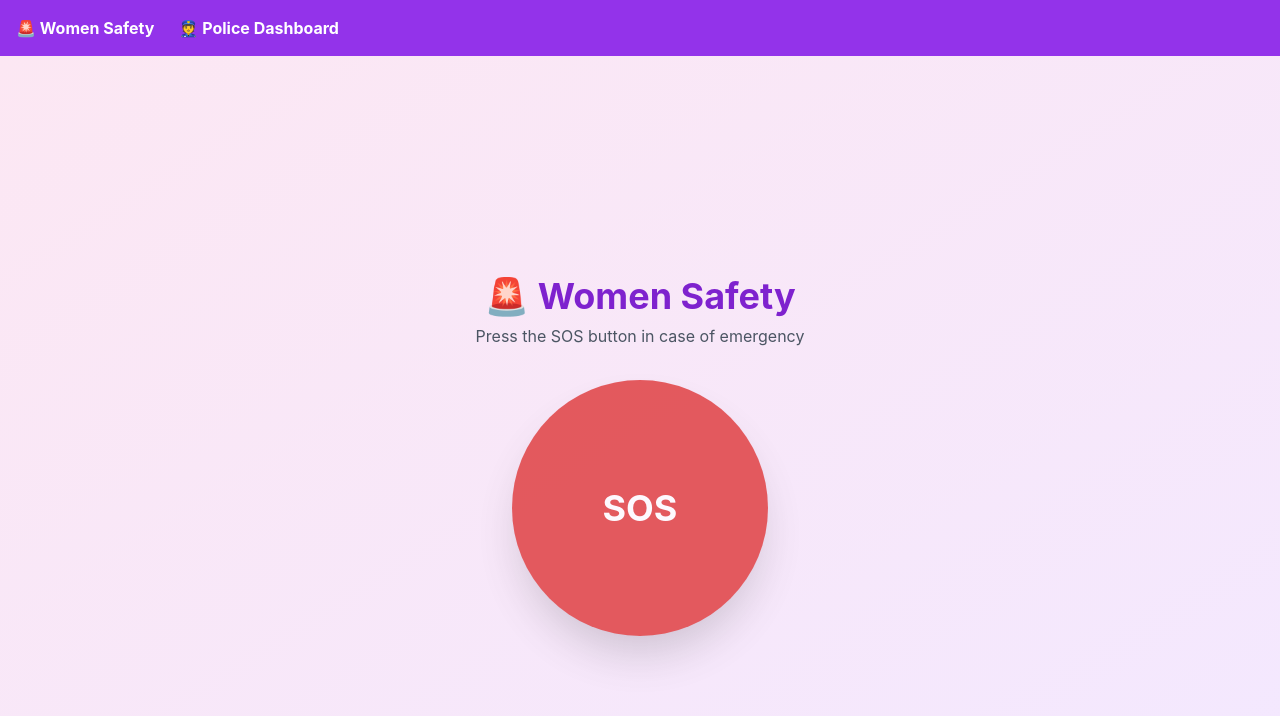
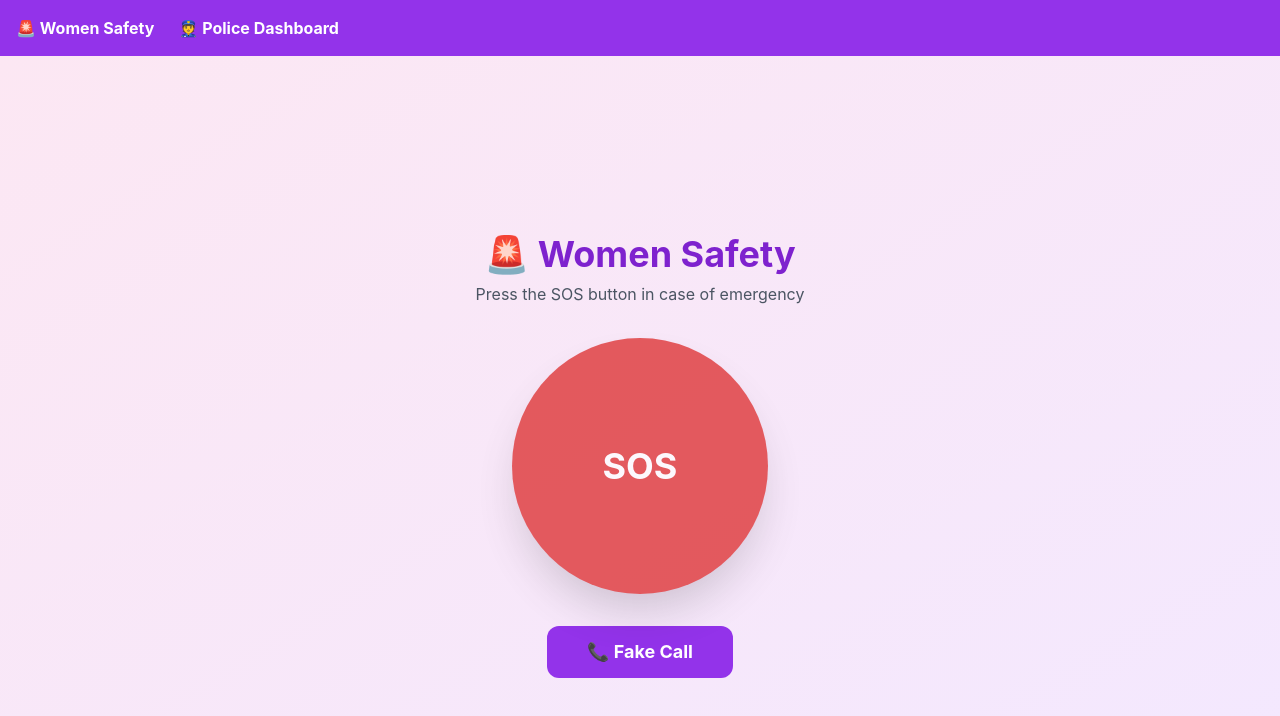
Before and after one commit to MANIMEGALAI-207/women-safety-backend, a React app in the folder frontend/: page / in a window 1280 px wide. Shown: the top 716 px of the page. Built offline with nearby package versions, Linux system fonts and the light colour scheme; the HTML template or start-up script is replaced by a standard one.

Commit message:
Add Fake Call to web app

```diff
--- a/frontend/src/pages/dashboard.jsx
+++ b/frontend/src/pages/dashboard.jsx
@@ -1,13 +1,13 @@
-import { useState, useEffect } from 'react';
-import axios from 'axios'; // Axios Import
+import { useState } from 'react';
+import axios from 'axios';
 
 export default function Dashboard() {
   const [loading, setLoading] = useState(false);
   const [success, setSuccess] = useState(false);
+  const [showFakeCall, setShowFakeCall] = useState(false);
 
   const handleSOS = async () => {
     setLoading(true);
-
     if (!navigator.geolocation) {
       alert('Geolocation not supported in this browser.');
       setLoading(false);
@@ -18,13 +18,10 @@ export default function Dashboard() {
       async (position) => {
         try {
           const { latitude, longitude } = position.coords;
-
-          // Direct API Call to Render Backend
           await axios.post('https://women-safety-backend-1-34sx.onrender.com/api/sos/create/', {
             lat: latitude,
             lng: longitude,
           });
-
           setSuccess(true);
         } catch (error) {
           console.error(error);
@@ -40,8 +37,12 @@ export default function Dashboard() {
     );
   };
 
+  const handleFakeCall = () => {
+    setShowFakeCall(true);
+  };
+
   return (
-    <div className="min-h-screen bg-gradient-to-br from-pink-100 to-purple-100 flex flex-col items-center justify-center p-6">
+    <div className="min-h-screen bg-gradient-to-br from-pink-100 to-purple-100 flex flex-col items-center justify-center p-6 relative">
       <h1 className="text-4xl font-bold text-purple-700 mb-2">🚨 Women Safety</h1>
       <p className="text-gray-600 mb-8">Press the SOS button in case of emergency</p>
 
@@ -51,6 +52,7 @@ export default function Dashboard() {
           <p className="text-gray-600">Police will arrive soon.</p>
         </div>
       ) : (
+        <div className="flex flex-col items-center">
           <button
             onClick={handleSOS}
             disabled={loading}
@@ -58,6 +60,39 @@ export default function Dashboard() {
           >
             {loading ? 'Sending...' : 'SOS'}
           </button>
+
+          <button
+            onClick={handleFakeCall}
+            className="mt-8 bg-purple-600 text-white px-10 py-3 rounded-xl font-bold text-lg hover:bg-purple-700 transition"
+          >
+            📞 Fake Call
+          </button>
+        </div>
+      )}
+
+      {/* Fake Call UI */}
+      {showFakeCall && (
+        <div className="fixed inset-0 bg-black bg-opacity-80 flex items-center justify-center z-50">
+          <div className="bg-white p-8 rounded-3xl text-center w-80 shadow-2xl">
+            <p className="text-lg text-gray-500 mb-2">📞 Incoming Call</p>
+            <p className="text-4xl font-bold text-gray-800 mb-2">Dad</p>
+            <p className="text-gray-500 mb-8">+91 8973997743</p>
+            <div className="flex gap-4 justify-center">
+              <button
+                onClick={() => setShowFakeCall(false)}
+                className="bg-red-500 text-white px-8 py-3 rounded-full font-bold hover:bg-red-600 transition"
+              >
+                Decline
+              </button>
+              <button
+                onClick={() => setShowFakeCall(false)}
+                className="bg-green-500 text-white px-8 py-3 rounded-full font-bold hover:bg-green-600 transition"
+              >
+                Accept
+              </button>
+            </div>
+          </div>
+        </div>
       )}
     </div>
   );
```
Lines whose indentation alone changed are shown as unchanged.
